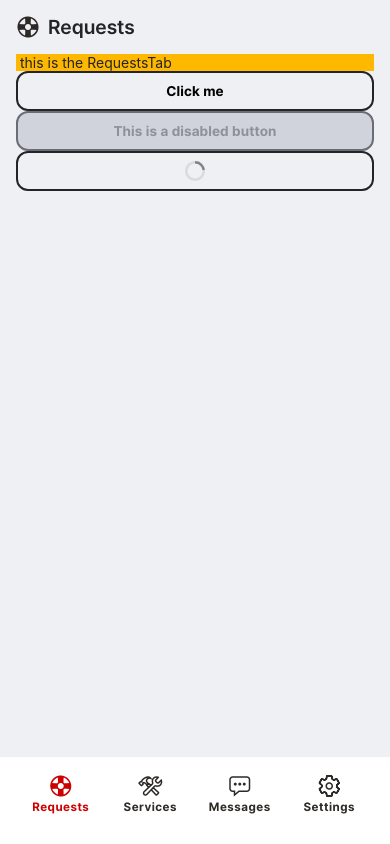
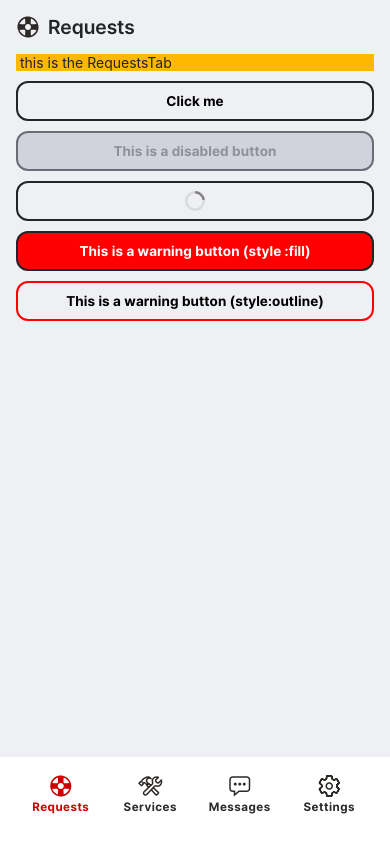
Before and after one commit to Task-Terriers/App, a React Native app in the folder TaskTerriers/: screen /Requests in a window 390 px wide. Built offline with nearby package versions, Linux system fonts and the light colour scheme.

Commit message:
implement warning button

```diff
--- a/TaskTerriers/src/Screens/RequestsTab.tsx
+++ b/TaskTerriers/src/Screens/RequestsTab.tsx
@@ -3,7 +3,7 @@ import { SafeAreaView, View, StyleSheet, Text, TouchableOpacity, StatusBar } fro
 import TaskTerriersSafeAreaView from '../Views/TaskTerriersSafeAreaView'
 import { Col, Span } from '../StyleToProps'
 import NavigationBar from '../components/NavigationBar'
-import { UniversalButton } from '../components/Buttons'
+import { UniversalButton, WarningButton } from '../components/Buttons'
 import { NeutralColor } from '../Libs'
 
 interface Props { }
@@ -67,21 +67,39 @@ const RequestsTab = ({ navigation, route }) => {
           text={{ value: "Click me", color: NeutralColor['neutral-0'] }}
           size='medium'
           onPress={null}
-        ></UniversalButton>
+          margin={{ top: 10 }}
+        />
 
         <UniversalButton
           text={{ value: "This is a disabled button" }}
           size='medium'
           onPress={null}
           state='disabled'
-        ></UniversalButton>
+          margin={{ top: 10 }}
+        />
 
         <UniversalButton
           text={{ value: "This is a disabled button" }}
           size='medium'
           onPress={null}
           isProgress
-        ></UniversalButton>
+          margin={{ top: 10 }}
+        />
+        <WarningButton
+          warningStyle='fill'
+          text={{ value: "This is a warning button (style :fill)" }}
+          onPress={null}
+          size='medium'
+          margin={{ top: 10 }}
+        />
+        <WarningButton
+          warningStyle='outline'
+          text={{ value: "This is a warning button (style:outline)" }}
+          onPress={null}
+          size='medium'
+          margin={{ top: 10 }}
+        />
+
       </Col>
 
     </TaskTerriersSafeAreaView>
--- a/TaskTerriers/src/components/Buttons/UniversalButton.tsx
+++ b/TaskTerriers/src/components/Buttons/UniversalButton.tsx
@@ -1,7 +1,6 @@
 import React from 'react'
 import { ActivityIndicator, TouchableOpacity, View } from 'react-native'
 import { Image } from 'expo-image';
-// import NewTouchableScale from '@components/NewClassumDesign/Buttons/NewTouchableScale'
 import { ButtonComponentProps } from '.'
 import { extractMargin, NeutralColor, TypographyColorType } from '../../Libs'
 import { TypographyType } from '../types'
--- a/TaskTerriers/src/components/Buttons/WarningButton.tsx
+++ b/TaskTerriers/src/components/Buttons/WarningButton.tsx
@@ -0,0 +1,128 @@
+import React from 'react'
+import { ActivityIndicator, TouchableOpacity, View } from 'react-native'
+import { Image } from 'expo-image';
+import { ButtonComponentProps } from '.'
+import { AlertColor, extractMargin, NeutralColor, TypographyColorType } from '../../Libs'
+import { TypographyType } from '../types'
+import { Span } from '../../StyleToProps'
+
+interface WarningButtonProps extends ButtonComponentProps {
+    warningStyle: 'outline' | 'fill'
+}
+
+const WarningButton: React.FC<WarningButtonProps> = ({ isFullWithBtn, isProgress, text, size, icon, margin, onPress, warningStyle }) => {
+    /************
+     * function
+     ************/
+
+    const getBackgroundColor = () => {
+        if (warningStyle == 'outline') return NeutralColor['neutral-90']
+        return AlertColor['alert-critical']
+
+    }
+
+    const getBorderColor = () => {
+        if (warningStyle == 'outline') return AlertColor['alert-critical']
+        return NeutralColor['neutral-10']
+
+    }
+
+    const getTextColor = (): TypographyColorType.Key => {
+        if (warningStyle == 'outline') return NeutralColor['neutral-0']
+        return NeutralColor['neutral-100']
+    }
+
+    const getText = (): ReturnType<() => TypographyType.Attr> => {
+        if (typeof text === 'string') return { value: `${text}`, bold: 'bold' }
+        else if (typeof text === 'object') return { value: `${text.value}`, bold: text.bold || 'bold' }
+    }
+
+    const getHeight = () => {
+        if (size === 'medium') return 40
+        return 32
+    }
+
+    /*********
+     * render
+     *********/
+
+    const renderTitle = () => {
+        if (size === 'medium')
+            return (
+                <Span labelL color={getTextColor()} numberOfLines={1}>{getText().value}</Span>
+            )
+        return (
+            <Span labelM color={getTextColor()} numberOfLines={1}>{getText().value}</Span>
+        )
+    }
+
+    const getPaddingObj = () => {
+        if (isProgress || (!text && icon)) {
+            if (size === 'medium') return { padding: 8 }
+            return { padding: 7 }
+        }
+        if (text && icon) {
+            if (size === 'medium') return { paddingLeft: 16, paddingRight: 24 }
+            return { paddingLeft: 12, paddingRight: 16 }
+        }
+        if (text && !icon) {
+            if (size === 'medium') return { paddingHorizontal: 24 }
+            return { paddingHorizontal: 16 }
+        }
+    }
+
+    const renderContent = () => {
+        if (isProgress) {
+            return (
+                <View style={{ width: isFullWithBtn ? '100%' : undefined, alignItems: 'center' }}>
+                    <ActivityIndicator size={'small'} color={'grey'} />
+                </View>
+            )
+        } else {
+            return (
+                <View style={{ width: isFullWithBtn ? '100%' : undefined, alignItems: 'center', flexDirection: 'row', justifyContent: 'center' }}>
+                    {/* {renderIcon()} */}
+                    {renderTitle()}
+                </View>
+            )
+        }
+    }
+
+    return (
+        <TouchableOpacity
+            disabled={isProgress}
+            style={[{
+                backgroundColor: getBackgroundColor(), flexShrink: 1, flexDirection: 'row',
+                borderWidth: 2, borderRadius: 12, borderColor: getBorderColor(), justifyContent: 'center', alignItems: 'center',
+                width: isFullWithBtn ? '100%' : undefined, height: getHeight()
+            },
+            getPaddingObj(), extractMargin(margin)]}
+            onPress={onPress}>
+            {renderContent()}
+        </TouchableOpacity>
+        // <NewTouchableScale
+        //     disable={state === 'disabled' || isProgress}
+        //     normalColor={getBackgroundColor()}
+        //     activeColor={backgroundColor === '#ff4438' ? '#ff857d' : NeutralColor['neutral-30']}
+        //     containerStyle={[
+        //         {
+        //             flexShrink: 1,
+        //             flexDirection: 'row',
+        //             borderColor: getBorderColor(),
+        //             borderWidth: 2,
+        //             borderRadius: 12,
+        //             justifyContent: 'center',
+        //             alignItems: 'center',
+        //             width: isFullWithBtn ? '100%' : undefined,
+        //             height: getHeight(),
+        //         },
+        //         getPaddingObj(),
+        //         extractMargin(margin),
+        //     ]}
+        //     onPress={onPress}>
+        //     {renderContent()}
+        // </NewTouchableScale>
+    )
+}
+
+export { WarningButton }
--- a/TaskTerriers/src/components/Buttons/index.tsx
+++ b/TaskTerriers/src/components/Buttons/index.tsx
@@ -1,4 +1,5 @@
 export * from './UniversalButton'
+export * from './WarningButton'
 
 import { BackgroundColorType, UniversalColorType } from '../../Libs/Colors'
 import { IconType, SpaceStyle, TypographyType } from '../types'
@@ -27,5 +28,4 @@ export declare namespace ButtonStyle {
     type Theme = 'light' | 'dark'
     type Size = (typeof ButtonSize)[keyof typeof ButtonSize]
     type State = 'enabled' | 'disabled'
-    type Warning = 'outlined' | 'filled'
 }
```
